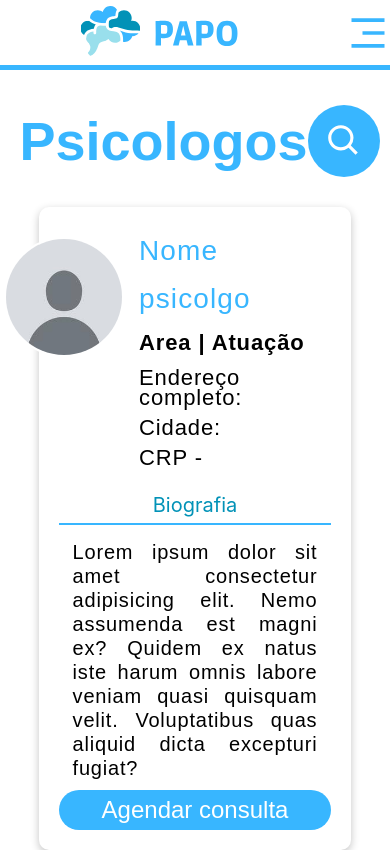
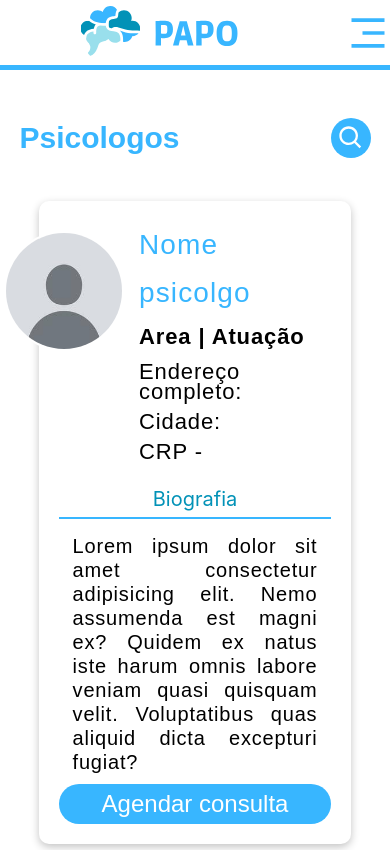
Before and after one commit to ProgeteUFCRUSSAS/PAPO, a React (Vite) app: page /psicologos in a window 390 px wide. Shown: the top 850 px of the page. Built offline with nearby package versions, Linux system fonts and the light colour scheme; no server answers.

Commit message:
style: responsividade filtro

```diff
--- a/src/pages/HomePsic/styles.ts
+++ b/src/pages/HomePsic/styles.ts
@@ -56,6 +56,18 @@ export const TitleWithIconFilter = styled.div`
   .input-filter-psyc:focus {
     border: none;
   }
+
+  @media (max-width: 450px) {
+    h1 {
+      font-size: 30px;
+    }
+
+    .icon {
+      width: 40px;
+      height: 40px;
+      font-size: 28px;
+    }
+  }
 `
 
 export const FilterPsyc = styled.div`
```
